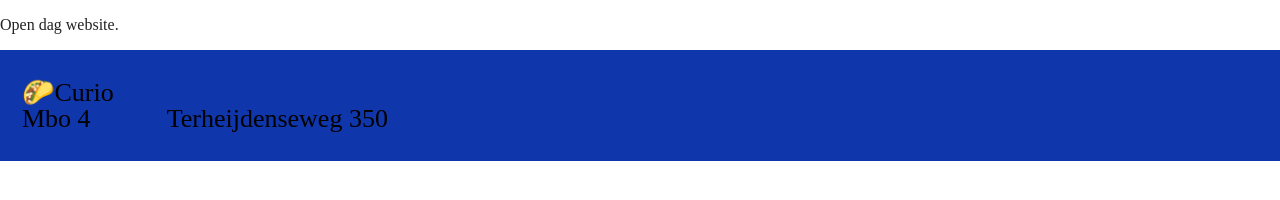
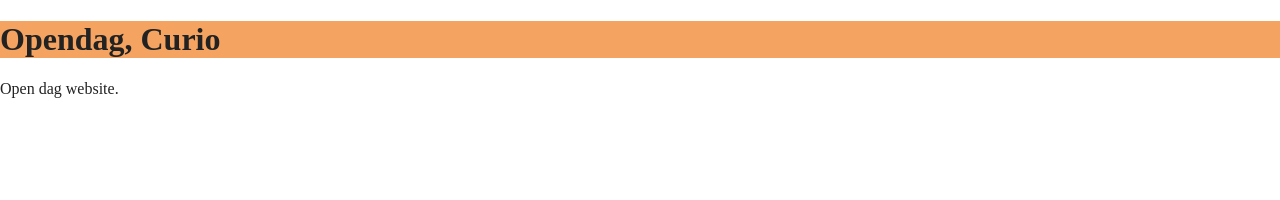
Before and after one commit to AhmedHusroum/OpenDagWebsite, a website built with Parcel: page index.html in a window 1280 px wide. Built offline with nearby package versions, Linux system fonts and the light colour scheme.

Commit message:
new header

```diff
--- a/css/main.css
+++ b/css/main.css
@@ -86,19 +86,10 @@
 /* ==========================================================================
    Author's custom styles
    ========================================================================== */
+header{
+  background-color: sandybrown;
+}
 
-.header {
-  overflow: hidden;
-  background-color: #0F36AB;
-  padding: 30px 10px;
-}
-.header a {
-  color: black;
-  padding: 12px;
-  text-decoration: none;
-  font-size: 26px;
-  line-height: 25px;
-  padding-right:60px ;
 
 /* ==========================================================================
    Helper classes
--- a/index.html
+++ b/index.html
@@ -23,20 +23,15 @@
 </head>
 
 <body>
+  <header>
+    <h1>Opendag, Curio</h1>
+  </header>
 
   <!-- Add your site or application content here -->
   <p>Open dag  website.</p>
   <script src="js/vendor/modernizr-3.11.2.min.js"></script>
   <script src="js/plugins.js"></script>
   <script src="js/main.js"></script>
-
-    <div class="header">
-    <a href="#default"class="logo">&#127790;Curio</a>
-    <div class="header-right">
-      <a class="active" href="#niveau">Mbo 4</a>
-      <a href="#adres">Terheijdenseweg 350</a>
-    </div>
-  </div>
 
   <!-- Google Analytics: change UA-XXXXX-Y to be your site's ID. -->
   <script>
```
